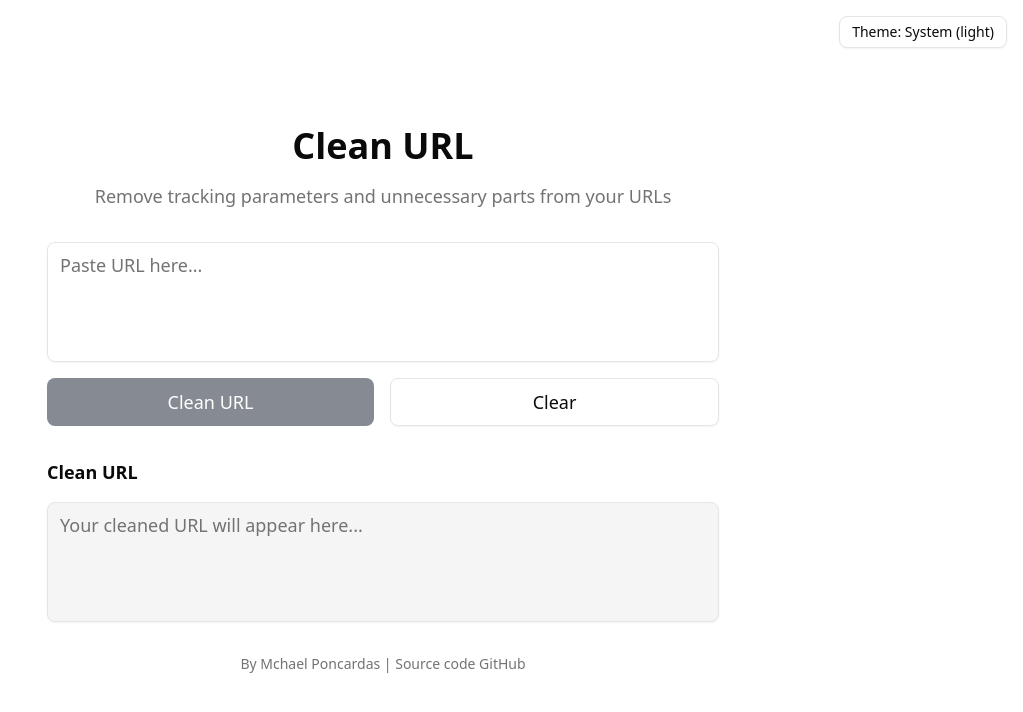
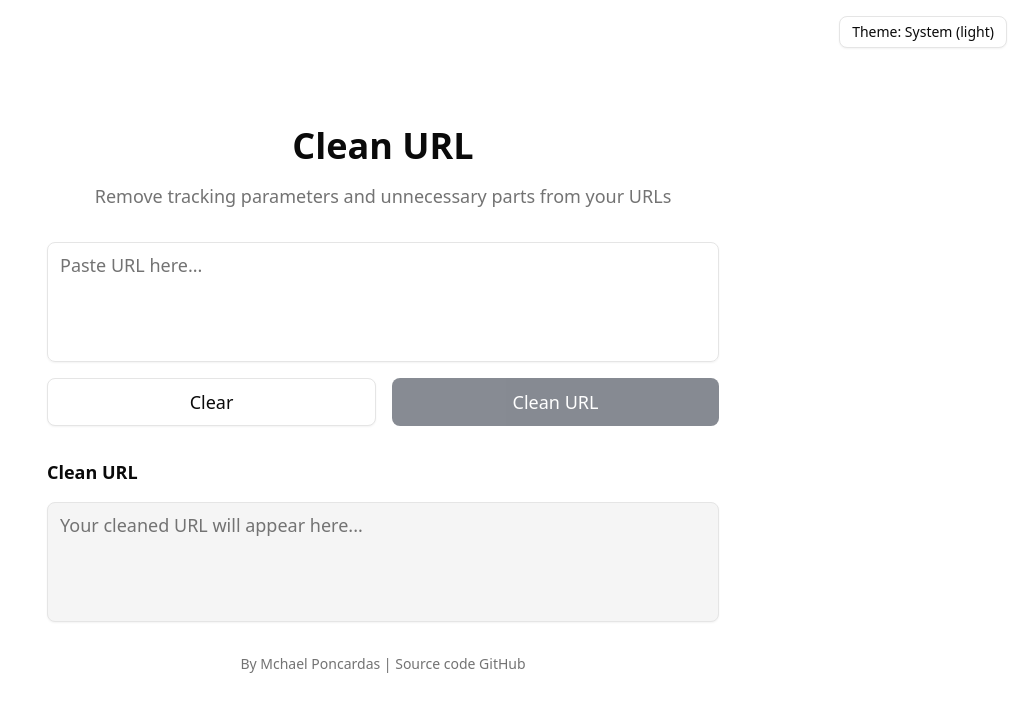
Before and after one commit to poncardasm/clean-url-app, a SvelteKit app: page / in a window 1280 px wide. Shown: the top 712 px of the page, without its empty margins (257-1280 px from the left). Built offline with nearby package versions, Linux system fonts and the light colour scheme.

Commit message:
Reorder the "Clean" button to appear after the "Clear" button.

```diff
--- a/src/routes/+page.svelte
+++ b/src/routes/+page.svelte
@@ -75,21 +75,21 @@
 
       <div class="flex flex-col sm:flex-row gap-4">
         <Button
+          onclick={handleClear}
+          variant="outline"
+          class="w-full sm:flex-1 h-12 text-lg"
+        >
+          {#snippet children()}
+            Clear
+          {/snippet}
+        </Button>
+        <Button
           onclick={handleClean}
           class="w-full sm:flex-1 h-12 text-lg"
           disabled={!inputUrl.trim()}
         >
           {#snippet children()}
             {buttonText}
-          {/snippet}
-        </Button>
-        <Button
-          onclick={handleClear}
-          variant="outline"
-          class="w-full sm:flex-1 h-12 text-lg"
-        >
-          {#snippet children()}
-            Clear
           {/snippet}
         </Button>
       </div>
```
